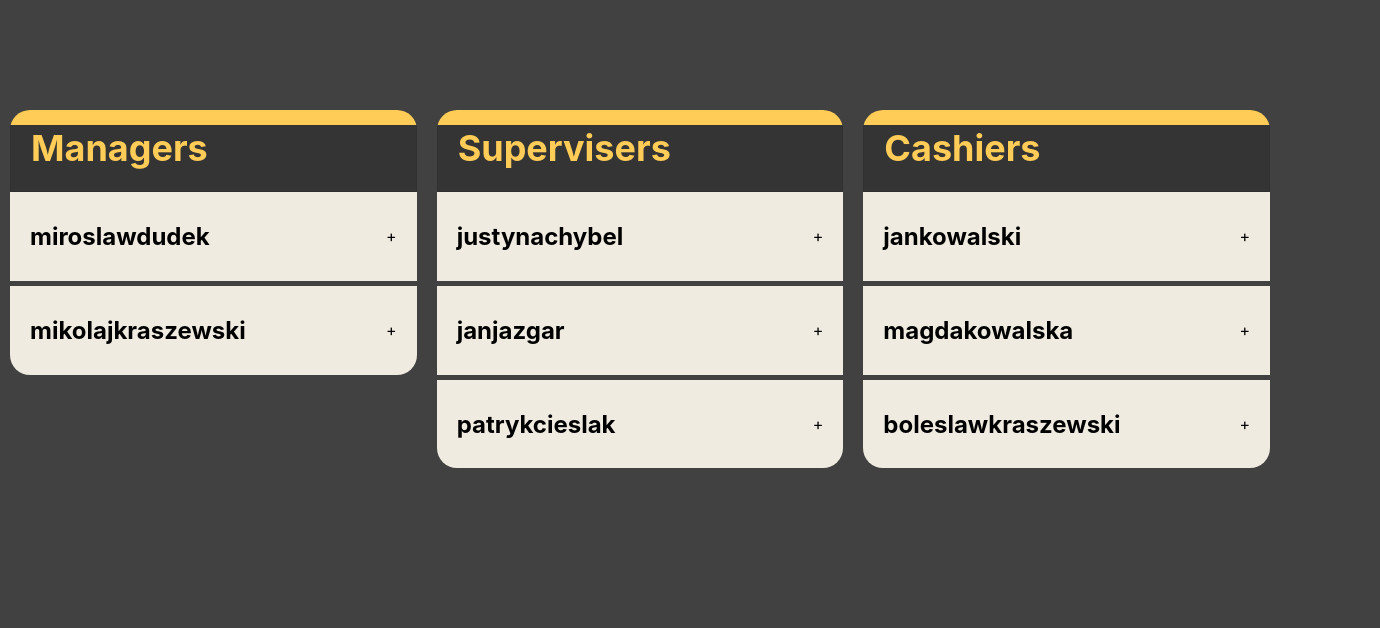
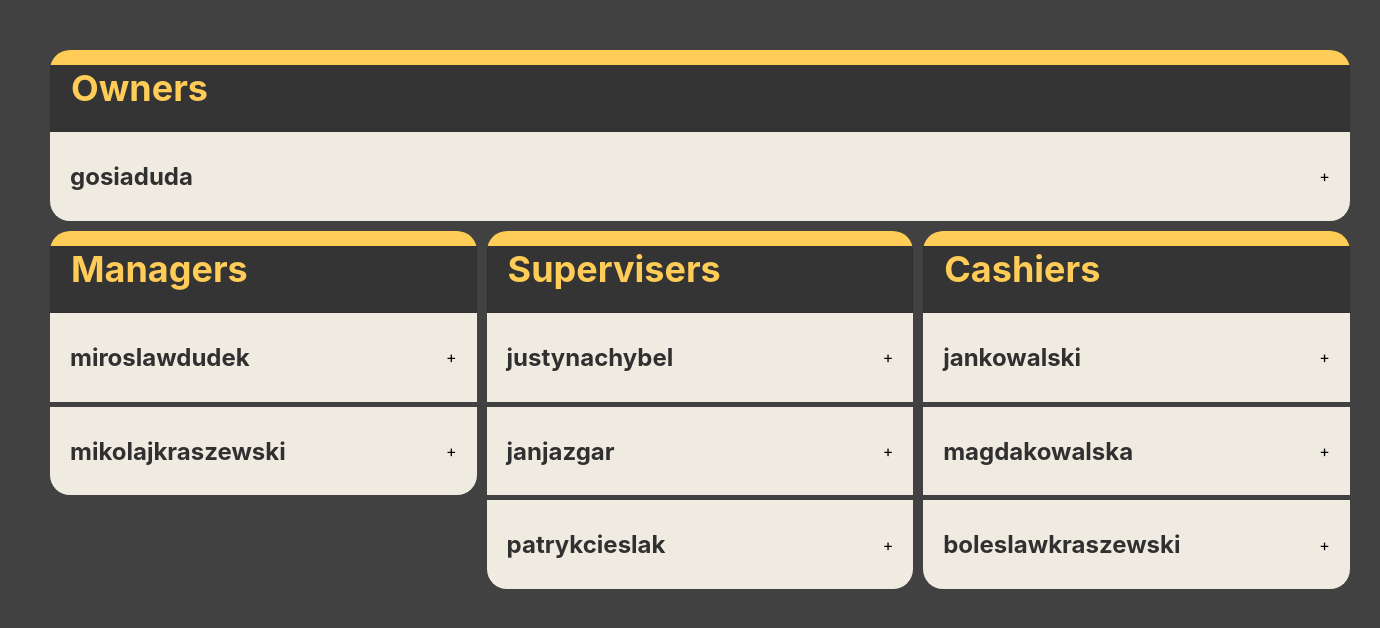
Before and after one commit to dhunanyan/cinemadgs-react, a React (Create React App) app: page /#/employees in a window 1280 px wide. Shown: the top 628 px of the page, 1380 px wide, since content can reach past the window. Built offline with nearby package versions, Linux system fonts and the light colour scheme.

Commit message:
eployees sorted + buttons but without functions

```diff
--- a/src/components/employee/employee.component.jsx
+++ b/src/components/employee/employee.component.jsx
@@ -15,17 +15,20 @@ const EmployeesAccordion = ({ employees, accordionPosition }) => {
   };
 
   return (
-    <div className="employees__accordion">
+    <div
+      className={`employees__accordion--${accordionPosition} employees__accordion`}
+    >
       <div className="employees__position">
         <h2 className="employees__title">{accordionPosition}s</h2>
       </div>
       {employees.map((employee, i) =>
         employee.employeePosition === accordionPosition ? (
           <div
+            key={i}
             className={`employees__${employee.employeeUsername} employees__employee`}
           >
             <div className="employees__content" onClick={() => toggle(i)}>
-              <h2 className="epmloyees__subtitle">
+              <h2 className="employees__subtitle">
                 {employee.employeeUsername}
               </h2>
 
@@ -36,15 +39,33 @@ const EmployeesAccordion = ({ employees, accordionPosition }) => {
             <div
               className={
                 selectedAccordion === i
-                  ? " employees__buttons employees__buttons--show"
-                  : "employees__buttons"
+                  ? " employees__details employees__details--show"
+                  : "employees__details"
               }
             >
-              <p className="employees__descr">
-                loremlorem loremlo remloremlo remloremlo remloremlor
-                emloremlorem l oremloremloreml emlorem loremloreml
-                oremloremloremloremloremloremlor
-              </p>
+              <div className="employees__line employees__line--yellow" />
+              <div className="employees__line" />
+              <div className="employees__descrs">
+                <p className="employees__descr">
+                  <span>First Name: </span>
+                  {employee.employeeFirstName}
+                </p>
+                <p className="employees__descr">
+                  <span>Last Name: </span>
+                  {employee.employeeLastName}
+                </p>
+                <p className="employees__descr">
+                  <span>E-mail: </span>
+                  {`${employee.employeeFirstName.toLowerCase()}.${employee.employeeLastName.toLowerCase()}@gmail.com`}
+                </p>
+              </div>
+              <div className="employees__line employees__line--yellow" />
+              <div className="employees__line" />
+              <div className="employees__buttons">
+                <button className="employees__button">View Profile</button>
+                <button className="employees__button">Promote</button>
+                <button className="employees__button">Fire</button>
+              </div>
             </div>
           </div>
         ) : (
--- a/src/components/employee/employee.styles.scss
+++ b/src/components/employee/employee.styles.scss
@@ -1,4 +1,14 @@
 .employees {
+  &__accordion {
+    position: relative;
+    border-radius: 20px;
+    overflow: hidden;
+
+    &--Owner {
+      min-width: 100%;
+    }
+  }
+
   &__employee {
     background-color: #f0ebe1;
     margin: 0 0 5px 0;
@@ -17,17 +27,65 @@
   }
 
   &__subtitle {
-    color: #85662b;
+    color: #303030;
   }
 
-  &__buttons {
+  &__details {
     max-height: 0;
     overflow: hidden;
     transition: all 350ms linear;
 
     &--show {
-      max-height: 200px;
+      max-height: 400px;
       height: auto;
     }
   }
+
+  &__line {
+    width: 100%;
+    height: 5px;
+
+    border-bottom-left-radius: 10px;
+    border-bottom-right-radius: 10px;
+    background-color: #414141;
+
+    &--yellow {
+      background-color: #ffcc57;
+      height: 3px;
+      border-top-left-radius: 10px;
+      border-top-right-radius: 10px;
+    }
+  }
+
+  &__descr {
+    span {
+      font-weight: 700;
+    }
+  }
+
+  &__buttons {
+    margin: 20px 0;
+    display: flex;
+    justify-content: flex-start;
+    align-items: center;
+  }
+
+  &__button {
+    cursor: pointer;
+    text-decoration: none;
+    color: #303030;
+    background-color: #ffcc57;
+    padding: 0.5em 1.25em;
+    font-size: 16px;
+    border-radius: 0.25em;
+    font-weight: 500;
+    margin: 5px 10px;
+    transition: all 350ms ease-out;
+
+    &:hover,
+    &:focus {
+      background-color: #303030;
+      color: #ffcc57;
+    }
+  }
 }
--- a/src/pages/employees/employees.jsx
+++ b/src/pages/employees/employees.jsx
@@ -70,9 +70,17 @@ const Employees = () => {
         employeeFirstName: "Bolesław",
         employeeLastName: "Kraszewski",
       },
+
+      {
+        employeeID: 9,
+        employeePosition: "Owner",
+        employeeUsername: "gosiaduda",
+        employeeFirstName: "Gosia",
+        employeeLastName: "Duda",
+      },
     ],
 
-    positions: ["Manager", "Superviser", "Cashier"],
+    positions: ["Owner", "Manager", "Superviser", "Cashier"],
   });
 
   // componentDidMount() {
@@ -84,11 +92,12 @@ const Employees = () => {
   return (
     <div className="eployees">
       <div className="container employees__container">
-        {state.positions.map((position) => (
-          <div className="employees__subcontainer">
+        {state.positions.map((position, i) => (
+          <div
+            className={`employees__subcontainer employees__subcontainer--${position}`}
+          >
             <EmployeesAccordion
               accordionPosition={position}
-              positions={state.positions}
               employees={state.employees}
             />
           </div>
--- a/src/pages/employees/employees.styles.scss
+++ b/src/pages/employees/employees.styles.scss
@@ -1,23 +1,33 @@
 .employees {
   &__container {
-    display: flex;
-    flex-direction: row;
-    justify-content: space-between;
     width: 100%;
-    align-items: flex-start;
+    padding: 50px;
+    display: grid;
+    grid-template-columns: 33.33% 33.33% 33.33%;
+    grid-template-rows: auto auto;
+    grid-template-areas:
+      "owner owner owner"
+      "manager superviser chasier";
+    align-items: start;
+    gap: 10px;
   }
 
   &__subcontainer {
-    padding: 110px 0 50px;
-  }
+    &--Owner {
+      grid-area: owner;
+    }
 
-  &__accordion {
-    max-width: 500px;
-    margin: 0 10px 0 10px;
-    position: relative;
-    border-radius: 20px;
-    overflow: hidden;
-    padding: 0 0 0;
+    &--Manager {
+      grid-area: manager;
+    }
+
+    &--Superviser {
+      grid-area: superviser;
+    }
+
+    &--Cashier {
+      grid-area: chasier;
+    }
   }
 
   &__position {
--- a/src/pages/movies/movies.styles.scss
+++ b/src/pages/movies/movies.styles.scss
@@ -15,7 +15,7 @@
     border-radius: 20px;
     border-top-left-radius: 10px;
     border-top-right-radius: 10px;
-    padding: 5px 0;
+    padding: 5px;
 
     &::after {
       content: "";
```
